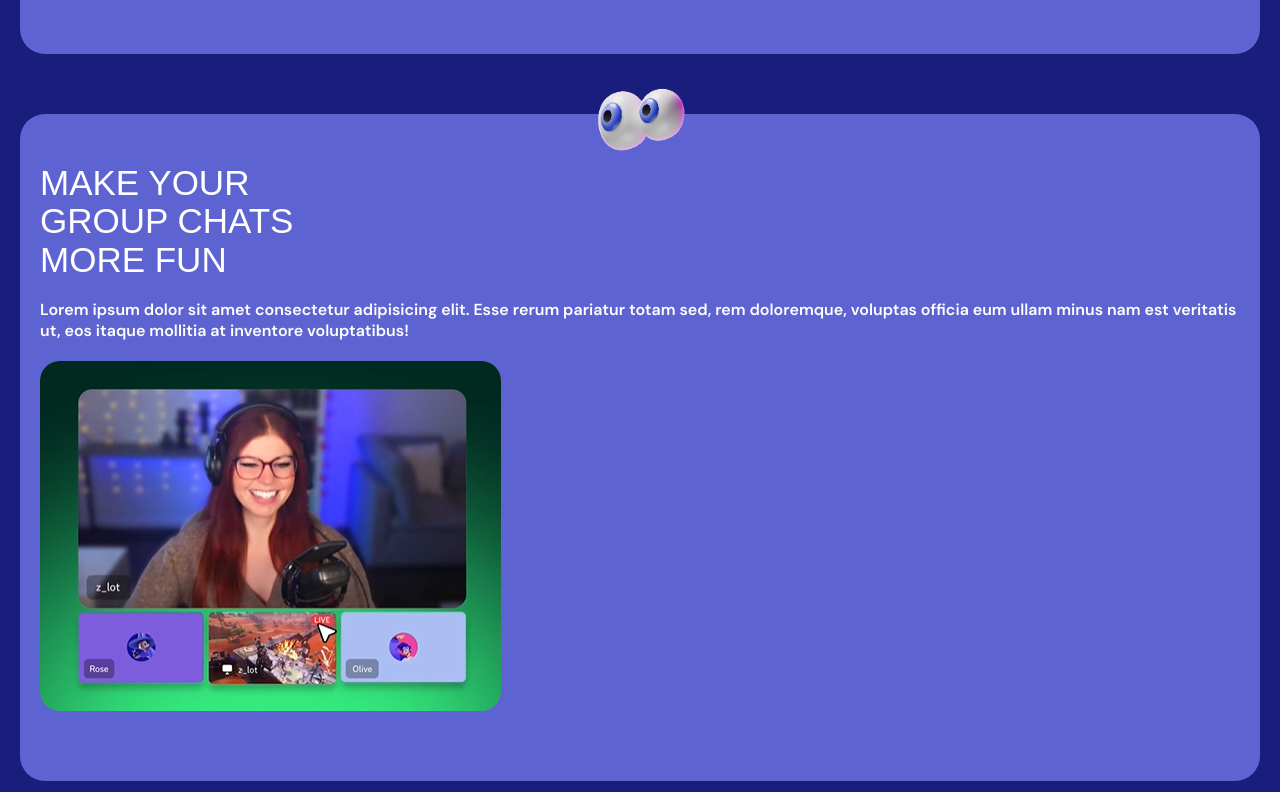
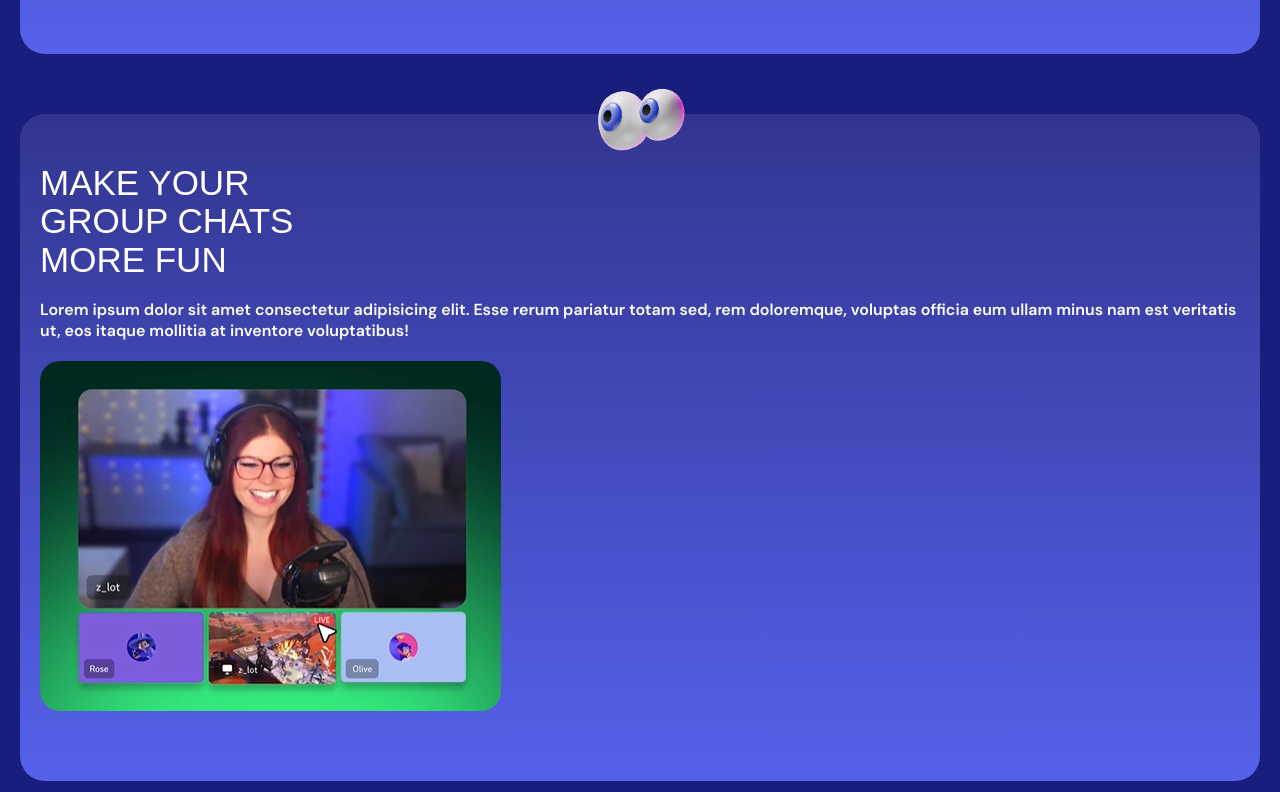
Before and after one commit to giovannimazzi/htmlcss-discord-mobile, a plain HTML site: page index.html in a window 1280 px wide. Shown: the part 1586-2378 px from the top of the page. Drawn offline with nearby package versions, Linux system fonts and the light colour scheme; a web font is replaced by a local one.

Commit message:
inserito secondo bonus: background cards con gradiente

```diff
--- a/css/style.css
+++ b/css/style.css
@@ -14,9 +14,6 @@ img {
 body {
   margin: 0 auto;
   background-color: #191d7b;
-  /* background-image: url(../img/background.png);
-  background-repeat: no-repeat;
-  background-size: cover;*/
   color: white;
 }
 
@@ -61,7 +58,16 @@ header p {
 }
 
 .card {
-  background: #5d64d1;
+  /* background-image: url(../img/background.png);
+  background-repeat: no-repeat;
+  background-size: cover;*/
+  /* background: #5d64d1; */
+  background: #32358f1a;
+  background: linear-gradient(
+    180deg,
+    rgba(50, 53, 143, 1) 0%,
+    rgba(85, 97, 235, 1) 100%
+  );
   border-radius: 25px;
   padding: 30px 20px;
   margin-bottom: 60px;
```
